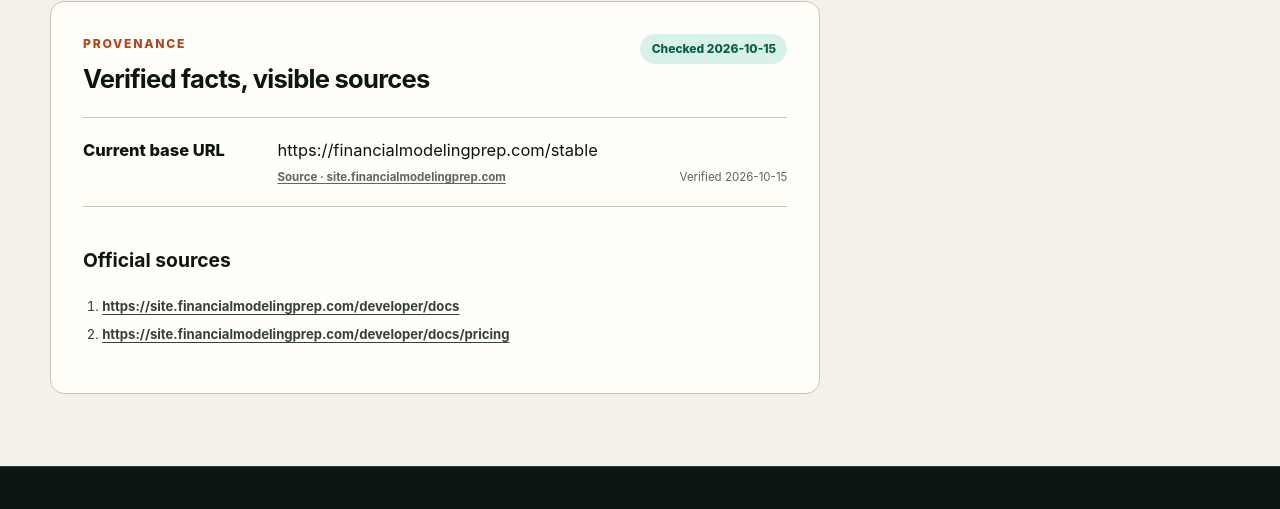
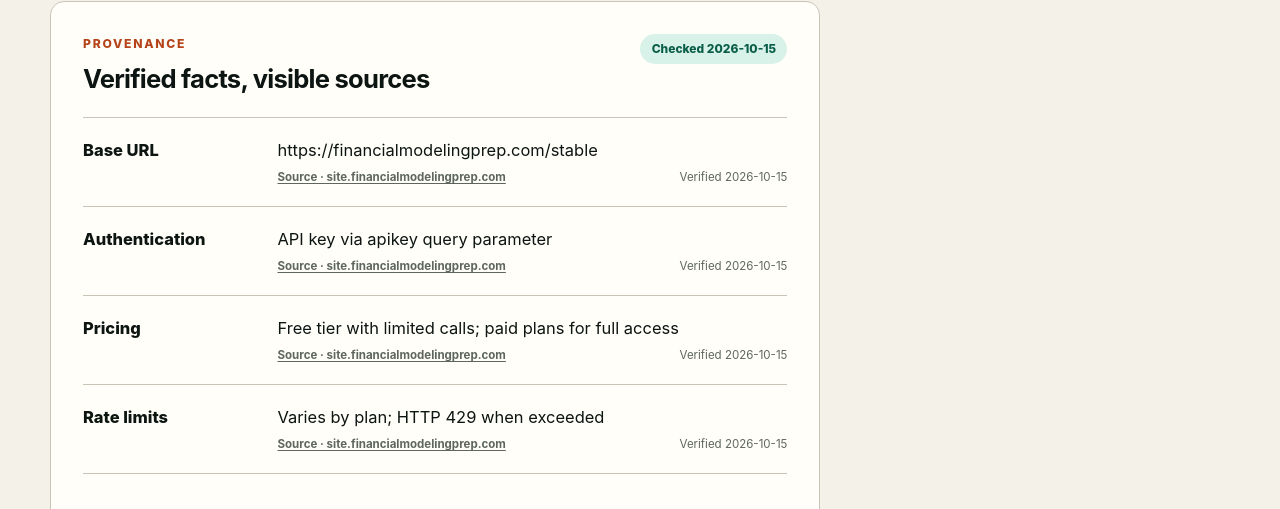
Before and after one commit to firewine/api-atlas, an Astro site: page /apis/financial-modeling-prep in a window 1280 px wide. Shown: the part 3663-4172 px from the top of the page. Built offline with nearby package versions, Linux system fonts and the light colour scheme; Astro itself is replaced by a stand-in of ours.

Commit message:
Fix financial-modeling-prep.md mutableFacts for validation (by 귀여운 뮤즈 May)

```diff
--- a/src/data/apis/financial-modeling-prep.md
+++ b/src/data/apis/financial-modeling-prep.md
@@ -23,9 +23,21 @@ cautions: ["Migrating from /api/v3 to /stable — check docs for current endpoin
 verifiedAt: "2026-10-15"
 sourceUrls: ["https://site.financialmodelingprep.com/developer/docs", "https://site.financialmodelingprep.com/developer/docs/pricing"]
 mutableFacts:
-  - label: "Current base URL"
+  - label: "Base URL"
     value: "https://financialmodelingprep.com/stable"
     sourceUrl: "https://site.financialmodelingprep.com/developer/docs/stable"
+    verifiedAt: "2026-10-15"
+  - label: "Authentication"
+    value: "API key via apikey query parameter"
+    sourceUrl: "https://site.financialmodelingprep.com/developer/docs"
+    verifiedAt: "2026-10-15"
+  - label: "Pricing"
+    value: "Free tier with limited calls; paid plans for full access"
+    sourceUrl: "https://site.financialmodelingprep.com/developer/docs/pricing"
+    verifiedAt: "2026-10-15"
+  - label: "Rate limits"
+    value: "Varies by plan; HTTP 429 when exceeded"
+    sourceUrl: "https://site.financialmodelingprep.com/developer/docs/pricing"
     verifiedAt: "2026-10-15"
 ---
 
```
